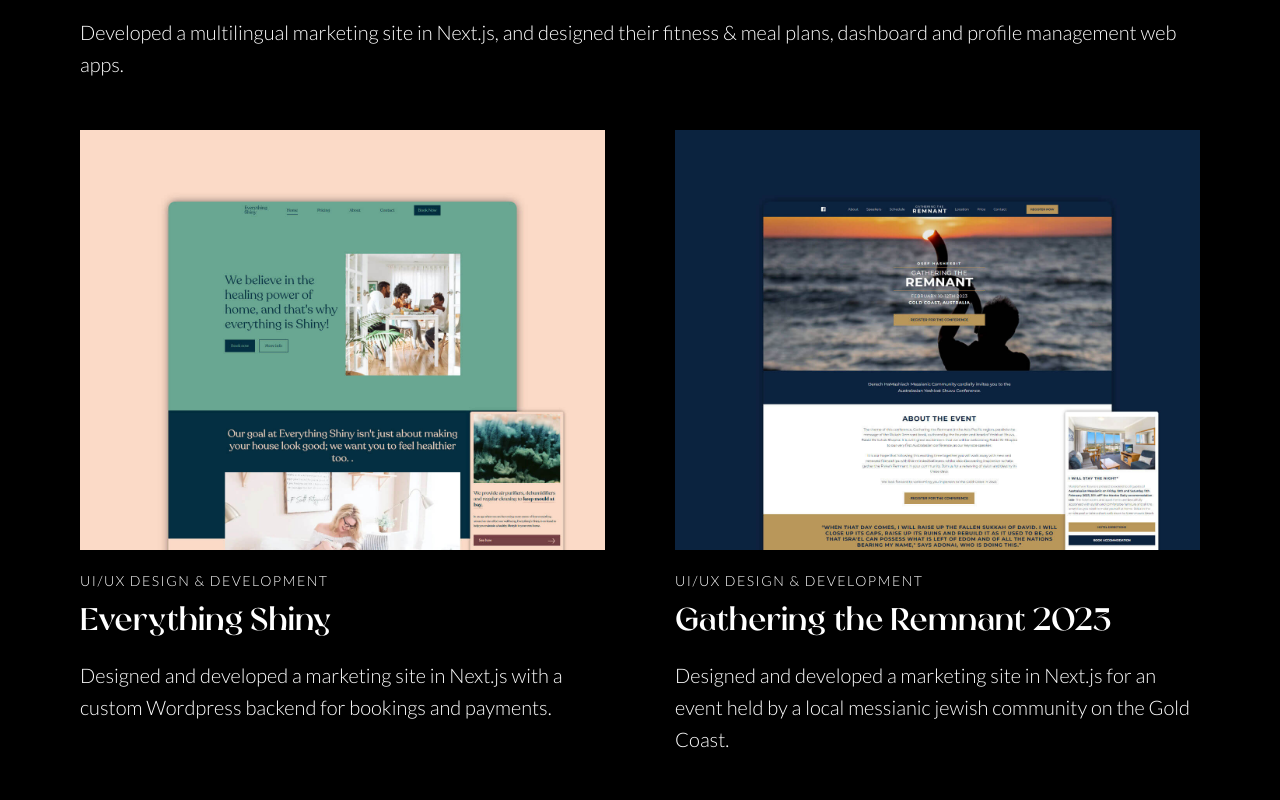
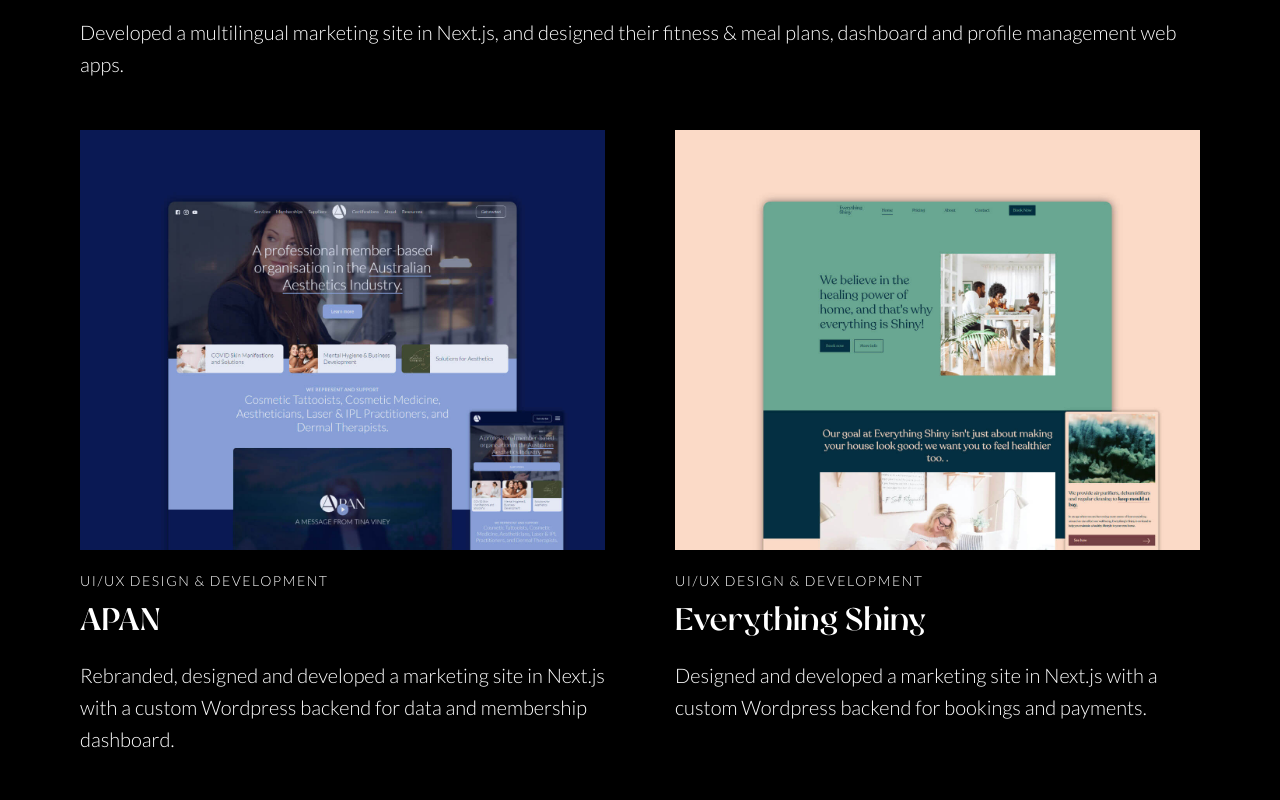
Before and after one commit to Thomo120/angusthompson, a Next.js app: page / in a window 1280 px wide. Shown: the part 1680-2480 px from the top of the page. Built offline with nearby package versions, Linux system fonts and the light colour scheme.

Commit message:
Added APAN

```diff
--- a/pages/index.js
+++ b/pages/index.js
@@ -50,6 +50,9 @@
                 <StyledWorkWrapper style={{marginTop: '5rem'}}>
                     <Column md={12}>
                         <WorkElement featured={true} title="Genelle" description="Developed a multilingual marketing site in Next.js, and designed their fitness & meal plans, dashboard and profile management web apps." category="UI/UX Design & Development" link="https://genelle.com/" type="slider" image={["/images/work/genelle.jpg", "/images/work/genelle-mp.jpg", "/images/work/genelle-fp.jpg", "/images/work/genelle-reports.jpg", "/images/work/genelle-profile.jpg"]} />
+                    </Column>
+                    <Column md={6}>
+                        <WorkElement title="APAN" description="Rebranded, designed and developed a marketing site in Next.js with a custom Wordpress backend for data and membership dashboard." category="UI/UX Design & Development" image="/images/work/apan.jpg" link="https://apanetwork.com/" />
                     </Column>
                     <Column md={6}>
                         <WorkElement title="Everything Shiny" description="Designed and developed a marketing site in Next.js with a custom Wordpress backend for bookings and payments." category="UI/UX Design & Development" image="/images/work/everythingshiny.jpg" link="https://everythingshiny.com.au/" />
```
Also changed, not shown: public/images/work/apan.jpg (added).
